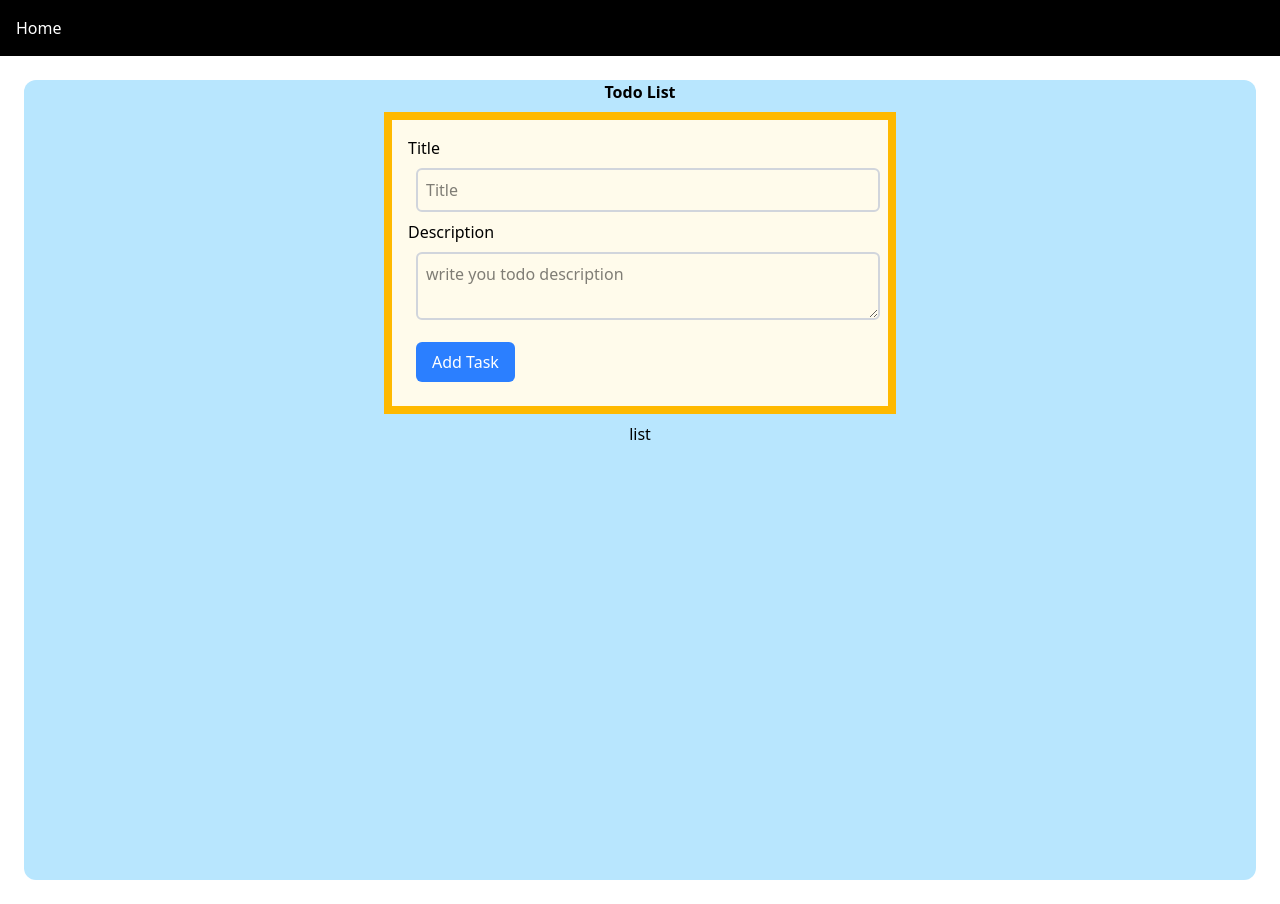
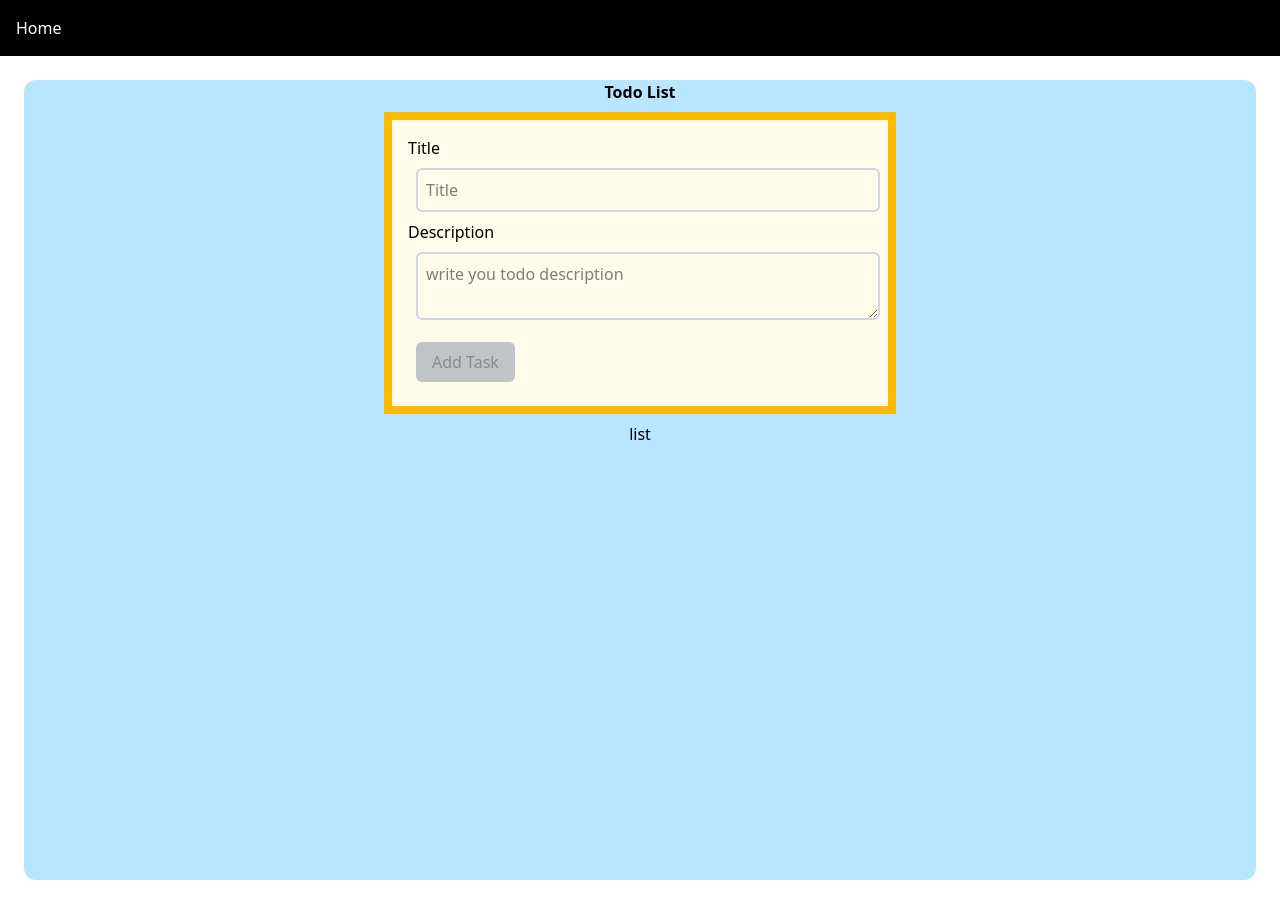
Before and after one commit to bilalcoder26/fullstack-marathon-client, a React (Vite) app: page /mern-app-project/1/todo-apps in a window 1280 px wide. Built offline with nearby package versions, Linux system fonts and the light colour scheme; no server answers; the HTML template or start-up script is replaced by a standard one.

Commit message:
create todo post request

```diff
--- a/src/pages/MernApps/todoApp/Button.tsx
+++ b/src/pages/MernApps/todoApp/Button.tsx
@@ -1,22 +1,34 @@
-interface ButtonProp{
-    type:string;
-    onClick:() => void;
-    label:string;
-    className:string;
+interface ButtonProp {
+  type?: "button" | "submit" | "reset";
+  onClick?: (e: React.MouseEvent<HTMLButtonElement>) => void;
+  label: string;
+  className?: string;
+  disabled?: boolean;
 }
 
-const Button = (Props:ButtonProp) => {
+const Button = ({
+  type = "button",
+  onClick,
+  label,
+  className = "",
+  disabled = false,
+}: ButtonProp) => {
   return (
-    <div>
-        <button
-            onClick={Props.onClick}
-            className={`bg-blue-500 text-white px-4 py-2 rounded-md m-2 cursor-pointer hover:bg-blue-600 transition-colors${Props.className || ""}`}
-        >
-            {Props.label}
-        </button>
+    <button
+      type={type}
+      onClick={onClick}
+      disabled={disabled}
+      className={`px-4 py-2 rounded-md m-2 transition-colors
+        ${
+          disabled
+            ? "bg-gray-400 text-gray-700 cursor-not-allowed opacity-60"
+            : "bg-blue-500 text-white hover:bg-blue-600 cursor-pointer"
+        }
+        ${className}`}
+    >
+      {label}
+    </button>
+  );
+};
 
-    </div>
-  )
-}
-
-export default Button
+export default Button;
--- a/src/pages/MernApps/todoApp/Input.tsx
+++ b/src/pages/MernApps/todoApp/Input.tsx
@@ -3,7 +3,8 @@ interface InputProps {
   placeholder: string;
   value: string | number;
   onChange: (e: React.ChangeEvent<HTMLInputElement>) => void;
-  className: string
+  className: string;
+  name:string;
 }
 const Input = (props: InputProps) => {
   return (
@@ -13,6 +14,7 @@ const Input = (props: InputProps) => {
         placeholder={props.placeholder}
         value={props.value}
         onChange={props.onChange}
+        name={props.name}
         className={`border-2 border-gray-300 rounded-md p-2 w-24 m-2 ${props.className || ""}`}
       />
     </div>
@@ -20,3 +22,17 @@ const Input = (props: InputProps) => {
 };
 
 export default Input;
+
+/*
+this is better approachs
+type InputProps = React.InputHTMLAttributes<HTMLInputElement>;
+
+const Input = ({ className, ...rest }: InputProps) => {
+  return (
+    <input
+      className={`border-2 border-gray-300 rounded-md p-2 m-2 ${className}`}
+      {...rest}
+    />
+  );
+};
+*/
--- a/src/pages/MernApps/todoApp/TodoApp.tsx
+++ b/src/pages/MernApps/todoApp/TodoApp.tsx
@@ -1,32 +1,91 @@
+import { useState } from "react";
 import Button from "./Button";
 import Input from "./Input";
+const API_URL = import.meta.env.VITE_API_BASE_URL;
+
+type InitialStateProp = {
+  title: string;
+  content: string;
+};
 
 const TodoApp = () => {
+  const [todo, setTodo] = useState<InitialStateProp>({
+    title: "",
+    content: "",
+  });
+  console.log(import.meta.env.VITE_API_BASE_URL);
+
+  const handleChange = (
+    e: React.ChangeEvent<HTMLInputElement | HTMLTextAreaElement>,
+  ) => {
+    const { name, value } = e.target;
+
+    setTodo((prev) => ({
+      ...prev,
+      [name]: value,
+    }));
+  };
+  console.log(todo);
+
+  const handleAddTask = async (e: React.SyntheticEvent<HTMLFormElement>) => {
+    e.preventDefault();
+    console.log("Form submitted", todo);
+    try {
+      const res = await fetch(`${API_URL}/todos`, {
+        method: "POST",
+        headers: {
+          "Content-Type": "application/json",
+        },
+        body: JSON.stringify(todo),
+      });
+
+      if (!res.ok) {
+        throw new Error(`Request failed: ${res.status}`);
+      }
+
+      const data = await res.json();
+      console.log("Success:", data);
+
+      // reset form
+      setTodo({ title: "", content: "" });
+    } catch (error) {
+      console.error("API Error:", error);
+    }
+  };
+
+  const isFormEmpty = (obj: InitialStateProp) => {
+    return Object.values(obj).some((value) => value.trim() === "");
+  };
+
   return (
     <div className="bg-sky-200 flex flex-col  items-center min-h-screen w-full rounded-xl">
       <div>
         <h1 className="flex justify-center font-bold">Todo List</h1>
       </div>
       {/* todo card */}
+      <form onSubmit={handleAddTask}>
         <div className="bg-amber-50  m-2 p-4 w-lg h-full justify-center border-8 border-amber-400 ">
           <div>
             <label htmlFor="Title">Title</label>
             <Input
               type="text"
-            value=""
+              value={todo.title}
               placeholder="Title"
-            onChange={() => {}}
+              onChange={handleChange}
               className="w-full"
+              name="title"
             />
             {/* border-2 border-gray-300 rounded-md p-2 w-24 m-2  */}
           </div>
           <div>
             <label htmlFor="Description">Description</label>
             <textarea
-            id="message"
-            name="message"
+              id="content"
               className="w-full border-2 border-gray-300 rounded-md p-2 m-2"
               placeholder="write you todo description"
+              value={todo.content}
+              name="content"
+              onChange={handleChange}
             ></textarea>
           </div>
           <div>
@@ -34,10 +93,12 @@ const TodoApp = () => {
               type="submit"
               label="Add Task"
               className=""
-            onClick={() => {}}
+              disabled={isFormEmpty(todo)}
             />
           </div>
         </div>
+      </form>
+
       {/* todo list */}
       <div>
         <p>list</p>
```
Also changed, not shown: 1 other file (tests, documents, lock files or other folders). Lines whose indentation alone changed are shown as unchanged.
